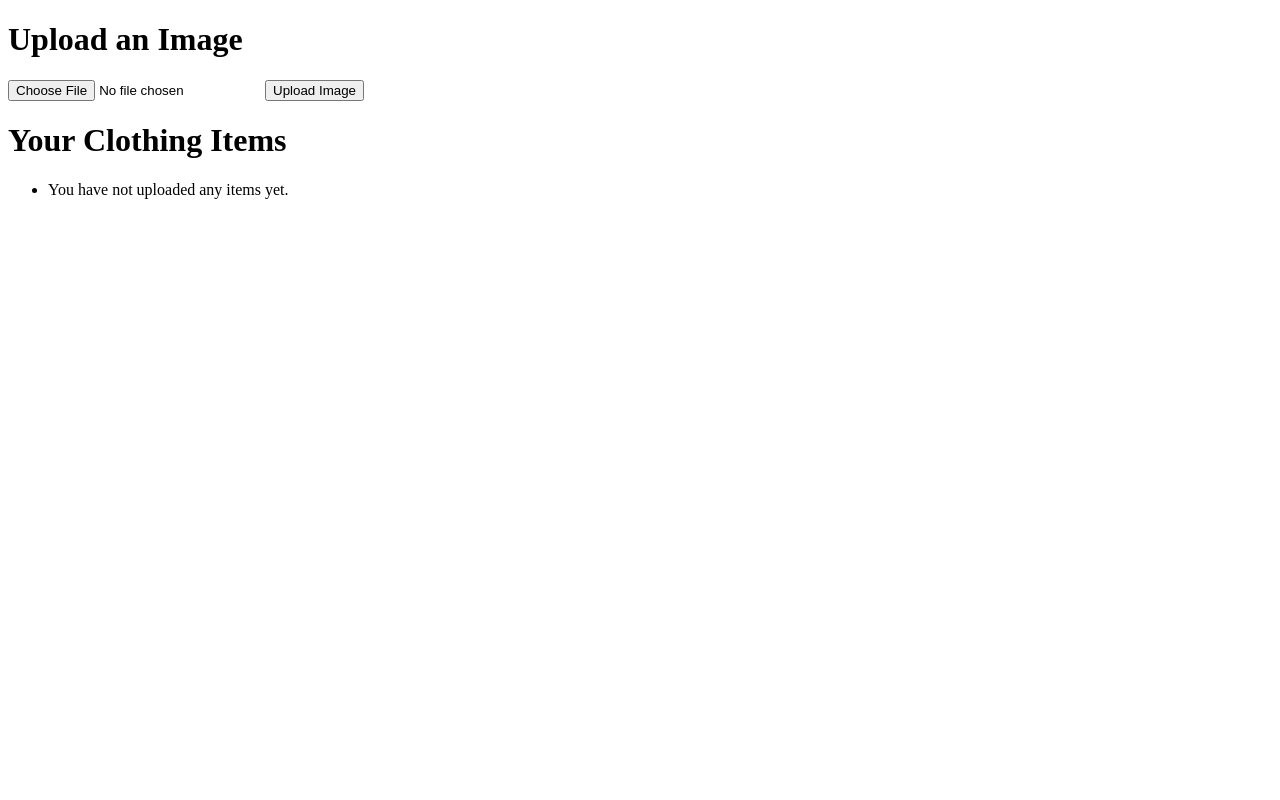
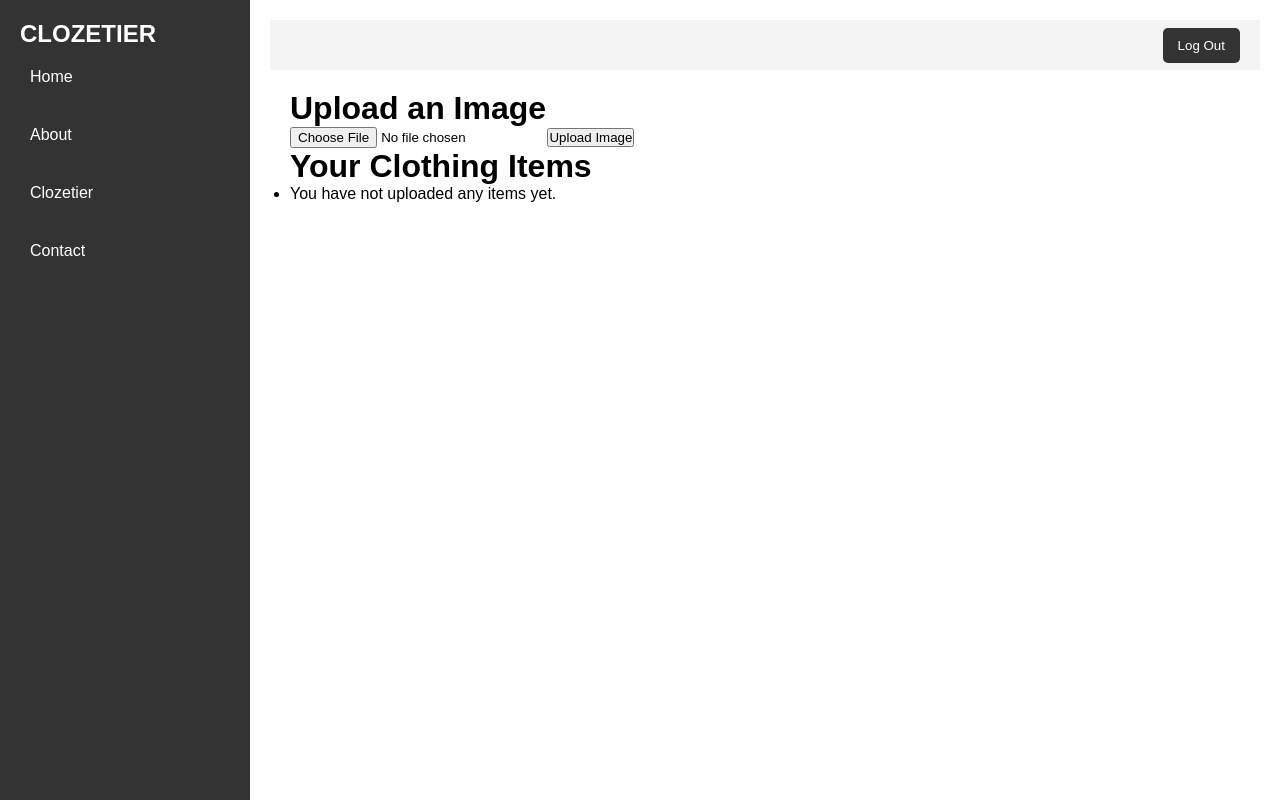
Before and after one commit to whitmireb/clozetier, a Django app: page /clozetier/ in a window 1280 px wide. Run offline with Django 5.2, Linux system fonts and the light colour scheme; the visitor is signed in with stand-in values (Sample User, id 1); data that the repository does not hold is empty.

Commit message:
updated web design, maybe temporary?

```diff
--- a/clozetier_site/templates/base.html
+++ b/clozetier_site/templates/base.html
@@ -1,17 +1,104 @@
-<!-- templates/base.html -->
 <!DOCTYPE html>
-<html>
+<html lang="en">
+<head>
+    <meta charset="UTF-8">
+    <meta name="viewport" content="width=device-width, initial-scale=1.0">
+    <title>{% block title %}CLOZETIER{% endblock %}</title>
+    <style>
+        * {
+            margin: 0;
+            padding: 0;
+            box-sizing: border-box;
+        }
 
-<head>
-  <meta charset="utf-8">
-  <title>{% block title %}Django Auth Tutorial{% endblock %}</title>
+        body {
+            font-family: Arial, sans-serif;
+            display: flex;
+            height: 100vh;
+        }
+
+        .sidebar {
+            width: 250px;
+            background-color: #333;
+            color: white;
+            padding: 20px;
+            display: flex;
+            flex-direction: column;
+        }
+
+        .sidebar a {
+            color: white;
+            text-decoration: none;
+            margin: 10px 0;
+            padding: 10px;
+            border-radius: 5px;
+        }
+
+        .sidebar a:hover {
+            background-color: #555;
+        }
+
+        .main-content {
+            flex-grow: 1;
+            padding: 20px;
+        }
+
+        .top-bar {
+            width: 100%;
+            height: 50px;
+            background-color: #f4f4f4;
+            display: flex;
+            justify-content: flex-end;
+            align-items: center;
+            padding: 0 20px;
+        }
+
+        .top-bar button {
+            background-color: #333;
+            color: white;
+            border: none;
+            padding: 10px 15px;
+            margin-left: 10px;
+            cursor: pointer;
+            border-radius: 5px;
+        }
+
+        .top-bar button:hover {
+            background-color: #555;
+        }
+
+        .content {
+            padding: 20px;
+        }
+
+    </style>
 </head>
+<body>
+    <div class="sidebar">
+        <h2>CLOZETIER</h2>
+        <a href="http://127.0.0.1:8000/">Home</a>
+        <a href="http://127.0.0.1:8000/about/">About</a>
+        <a href="http://127.0.0.1:8000/clozetier/">Clozetier</a> <!-- Updated Clozetier link -->
+        <a href="http://127.0.0.1:8000/contact/">Contact</a>
+    </div>
 
-<body>
-  <main>
-    {% block content %}
-    {% endblock %}
-  </main>
+    <div class="main-content">
+        <div class="top-bar">
+            {% if user.is_authenticated %}
+                <form action="{% url 'logout' %}" method="post">
+                    {% csrf_token %}
+                    <button type="submit">Log Out</button>
+                </form>
+            {% else %}
+                <a href="{% url 'signup' %}"><button>Sign Up</button></a>
+                <a href="{% url 'login' %}"><button>Login</button></a>
+            {% endif %}
+        </div>
+        <div class="content">
+            {% block content %}
+            <!-- Content will be injected here -->
+            {% endblock %}
+        </div>
+    </div>
 </body>
-
 </html>
--- a/clozetier_site/templates/home.html
+++ b/clozetier_site/templates/home.html
@@ -4,8 +4,11 @@
 {% block title %}Home{% endblock %}
 
 {% block content %}
+    <h1>Welcome to the Page {{ user.username }}!</h1>
+    <p>This is the main content area. Use the links on the left to navigate to different pages.</p>
+
     {% if user.is_authenticated %}
-<p>Hi {{ user.username }}!</p>
+
         <p><a href="{% url 'password_change' %}">Password Change</a></p>
         <form action="{% url 'logout' %}" method="post">
             {% csrf_token %}
--- a/clozetier_site/templates/index.html
+++ b/clozetier_site/templates/index.html
@@ -1,11 +1,8 @@
-<!DOCTYPE html>
-<html>
+{% extends 'base.html' %}
 
-<head>
-    <title>Image Upload</title>
-</head>
+{% block title %}Image Upload{% endblock %}
 
-<body>
+{% block content %}
     <h1>Upload an Image</h1>
 
     <form method="POST" enctype="multipart/form-data" action="{% url 'index' %}">
@@ -30,7 +27,4 @@
             <li>You have not uploaded any items yet.</li>
         {% endfor %}
     </ul>
-
-</body>
-
-</html>
+{% endblock %}
```
Lines whose indentation alone changed are shown as unchanged.
